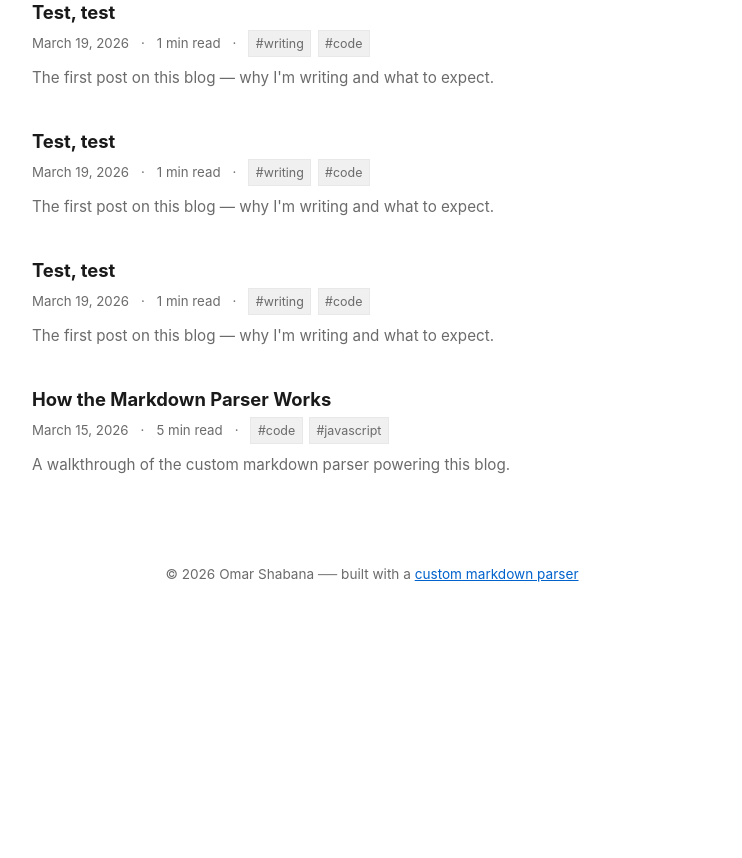
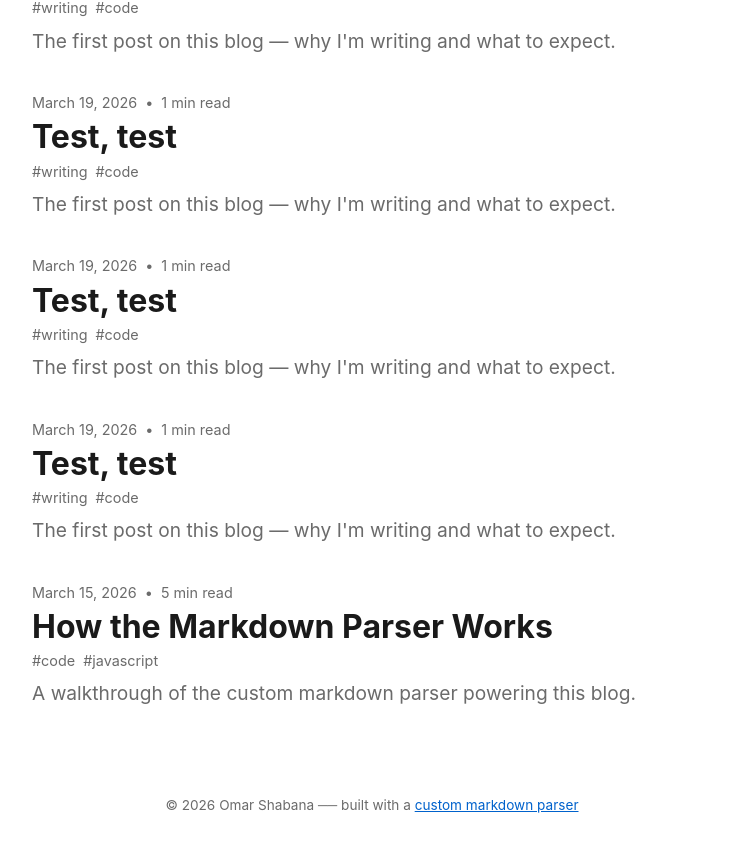
Before and after one commit to Mirohhh/files, a website: page public/posts.html in a window 1280 px wide. Shown: the part 600-1458 px from the top of the page, without its empty margins (268-1010 px from the left). Before the commit the page ends 1227 px from the top, so only its background shows below. Drawn offline with nearby package versions, Linux system fonts and the light colour scheme.

Commit message:
feat: Add new blog posts, generate associated HTML, and update build script and site styling.

```diff
--- a/public/posts.html
+++ b/public/posts.html
@@ -20,92 +20,99 @@
 <main>
     <h1>All Posts</h1>
     <ul class="post-list"><li class="post-item">
+      <div class="meta">
+        <time datetime="2026-03-22T00:00:00.000Z">March 22, 2026</time>
+        <span>•</span>
+        <span>1 min read</span>
+      </div>
       <h2><a href="/posts/tagtest.html">Let's test the tags feature!</a></h2>
-      <div class="item-meta">
-        <!-- <time datetime="..."> is semantic HTML: machine-readable date for SEO/accessibility -->
-        <time datetime="2026-03-22T00:00:00.000Z">March 22, 2026</time>
-        <span>·</span>
-        <span>1 min read</span>
+      <div class="meta">
         <!-- only render the tags section if this post has tags -->
-        <span>·</span><div class="tags"><a class="tag" href="/tags/test.html">#test</a><a class="tag" href="/tags/technical.html">#technical</a><a class="tag" href="/tags/meta.html">#meta</a></div>
+        <div class="tags"><a class="tag" href="/tags/test.html">#test</a><a class="tag" href="/tags/technical.html">#technical</a><a class="tag" href="/tags/meta.html">#meta</a></div>
       </div>
       <!-- description is optional — only show it if it exists in frontmatter -->
       <p>We out here testing the tags feature y'all!</p>
     </li>
 <li class="post-item">
+      <div class="meta">
+        <time datetime="2026-03-19T00:00:00.000Z">March 19, 2026</time>
+        <span>•</span>
+        <span>2 min read</span>
+      </div>
       <h2><a href="/posts/hello-world.html">Hello, World</a></h2>
-      <div class="item-meta">
-        <!-- <time datetime="..."> is semantic HTML: machine-readable date for SEO/accessibility -->
-        <time datetime="2026-03-19T00:00:00.000Z">March 19, 2026</time>
-        <span>·</span>
-        <span>2 min read</span>
+      <div class="meta">
         <!-- only render the tags section if this post has tags -->
-        <span>·</span><div class="tags"><a class="tag" href="/tags/meta.html">#meta</a><a class="tag" href="/tags/writing.html">#writing</a></div>
+        <div class="tags"><a class="tag" href="/tags/meta.html">#meta</a><a class="tag" href="/tags/writing.html">#writing</a></div>
       </div>
       <!-- description is optional — only show it if it exists in frontmatter -->
       <p>The first post on this blog — why I'm writing and what to expect.</p>
     </li>
 <li class="post-item">
+      <div class="meta">
+        <time datetime="2026-03-19T00:00:00.000Z">March 19, 2026</time>
+        <span>•</span>
+        <span>1 min read</span>
+      </div>
       <h2><a href="/posts/test-post.html">Test, test</a></h2>
-      <div class="item-meta">
-        <!-- <time datetime="..."> is semantic HTML: machine-readable date for SEO/accessibility -->
-        <time datetime="2026-03-19T00:00:00.000Z">March 19, 2026</time>
-        <span>·</span>
-        <span>1 min read</span>
+      <div class="meta">
         <!-- only render the tags section if this post has tags -->
-        <span>·</span><div class="tags"><a class="tag" href="/tags/writing.html">#writing</a><a class="tag" href="/tags/code.html">#code</a></div>
+        <div class="tags"><a class="tag" href="/tags/writing.html">#writing</a><a class="tag" href="/tags/code.html">#code</a></div>
       </div>
       <!-- description is optional — only show it if it exists in frontmatter -->
       <p>The first post on this blog — why I'm writing and what to expect.</p>
     </li>
 <li class="post-item">
+      <div class="meta">
+        <time datetime="2026-03-19T00:00:00.000Z">March 19, 2026</time>
+        <span>•</span>
+        <span>1 min read</span>
+      </div>
       <h2><a href="/posts/test2.html">Test, test</a></h2>
-      <div class="item-meta">
-        <!-- <time datetime="..."> is semantic HTML: machine-readable date for SEO/accessibility -->
-        <time datetime="2026-03-19T00:00:00.000Z">March 19, 2026</time>
-        <span>·</span>
-        <span>1 min read</span>
+      <div class="meta">
         <!-- only render the tags section if this post has tags -->
-        <span>·</span><div class="tags"><a class="tag" href="/tags/writing.html">#writing</a><a class="tag" href="/tags/code.html">#code</a></div>
+        <div class="tags"><a class="tag" href="/tags/writing.html">#writing</a><a class="tag" href="/tags/code.html">#code</a></div>
       </div>
       <!-- description is optional — only show it if it exists in frontmatter -->
       <p>The first post on this blog — why I'm writing and what to expect.</p>
     </li>
 <li class="post-item">
+      <div class="meta">
+        <time datetime="2026-03-19T00:00:00.000Z">March 19, 2026</time>
+        <span>•</span>
+        <span>1 min read</span>
+      </div>
       <h2><a href="/posts/test3.html">Test, test</a></h2>
-      <div class="item-meta">
-        <!-- <time datetime="..."> is semantic HTML: machine-readable date for SEO/accessibility -->
-        <time datetime="2026-03-19T00:00:00.000Z">March 19, 2026</time>
-        <span>·</span>
-        <span>1 min read</span>
+      <div class="meta">
         <!-- only render the tags section if this post has tags -->
-        <span>·</span><div class="tags"><a class="tag" href="/tags/writing.html">#writing</a><a class="tag" href="/tags/code.html">#code</a></div>
+        <div class="tags"><a class="tag" href="/tags/writing.html">#writing</a><a class="tag" href="/tags/code.html">#code</a></div>
       </div>
       <!-- description is optional — only show it if it exists in frontmatter -->
       <p>The first post on this blog — why I'm writing and what to expect.</p>
     </li>
 <li class="post-item">
+      <div class="meta">
+        <time datetime="2026-03-19T00:00:00.000Z">March 19, 2026</time>
+        <span>•</span>
+        <span>1 min read</span>
+      </div>
       <h2><a href="/posts/test4.html">Test, test</a></h2>
-      <div class="item-meta">
-        <!-- <time datetime="..."> is semantic HTML: machine-readable date for SEO/accessibility -->
-        <time datetime="2026-03-19T00:00:00.000Z">March 19, 2026</time>
-        <span>·</span>
-        <span>1 min read</span>
+      <div class="meta">
         <!-- only render the tags section if this post has tags -->
-        <span>·</span><div class="tags"><a class="tag" href="/tags/writing.html">#writing</a><a class="tag" href="/tags/code.html">#code</a></div>
+        <div class="tags"><a class="tag" href="/tags/writing.html">#writing</a><a class="tag" href="/tags/code.html">#code</a></div>
       </div>
       <!-- description is optional — only show it if it exists in frontmatter -->
       <p>The first post on this blog — why I'm writing and what to expect.</p>
     </li>
 <li class="post-item">
+      <div class="meta">
+        <time datetime="2026-03-15T00:00:00.000Z">March 15, 2026</time>
+        <span>•</span>
+        <span>5 min read</span>
+      </div>
       <h2><a href="/posts/how-the-parser-works.html">How the Markdown Parser Works</a></h2>
-      <div class="item-meta">
-        <!-- <time datetime="..."> is semantic HTML: machine-readable date for SEO/accessibility -->
-        <time datetime="2026-03-15T00:00:00.000Z">March 15, 2026</time>
-        <span>·</span>
-        <span>5 min read</span>
+      <div class="meta">
         <!-- only render the tags section if this post has tags -->
-        <span>·</span><div class="tags"><a class="tag" href="/tags/code.html">#code</a><a class="tag" href="/tags/javascript.html">#javascript</a></div>
+        <div class="tags"><a class="tag" href="/tags/code.html">#code</a><a class="tag" href="/tags/javascript.html">#javascript</a></div>
       </div>
       <!-- description is optional — only show it if it exists in frontmatter -->
       <p>A walkthrough of the custom markdown parser powering this blog.</p>
--- a/public/style.css
+++ b/public/style.css
@@ -169,10 +169,10 @@ strong {
 ul,
 ol {
     padding-left: 1.6rem;
-    margin-bottom: 1.3rem;
+    margin-bottom: 1.2rem;
 }
 li {
-    margin-bottom: 0.3rem;
+    /* margin-bottom: 0.3rem; */
 }
 hr {
     border: none;
@@ -227,19 +227,19 @@ code {
 /* ── Tag pills ── */
 .tags {
     display: flex;
-    gap: 0.4rem;
+    gap: 0.5rem;
     flex-wrap: wrap;
 }
 .tag {
-    background: var(--tag-bg);
+    /* background: var(--tag-bg); */
     color: var(--muted);
-    padding: 0.1rem 0.4rem;
+    /* padding: 0.1rem 0.4rem; */
     /*border-radius: 999px; /* large value = fully rounded "pill" shape */
     text-decoration: none;
-    font-size: 0.78rem;
+    font-size: 0.9rem;
     font-family: -apple-system, BlinkMacSystemFont, sans-serif;
-    border: 1px solid var(--border);
-    transition: color 0.15s; /* smooth color change on hover */
+    /* border: 1px solid var(--border); */
+    /* transition: color 0.15s;  */
 }
 .tag:hover {
     color: var(--fg);
@@ -258,6 +258,17 @@ code {
     margin-bottom: 2.5rem;
 }
 
+.meta {
+    display: flex;
+    align-items: center;
+    gap: 0.5rem;
+    flex-wrap: wrap; /* wraps gracefully on narrow screens */
+    color: var(--muted);
+    font-size: 0.9rem;
+    font-family: -apple-system, BlinkMacSystemFont, sans-serif;
+    /* margin-bottom: 2.5rem; */
+}
+
 /* ── Homepage post list ── */
 .index-header {
     margin-bottom: 2rem;
@@ -273,7 +284,7 @@ code {
 .post-list {
     list-style: none;
     padding: 0;
-    margin-top: 2rem;
+    margin-top: 1.2rem;
 } /* reset <ul> bullets/indent */
 .post-item {
     padding: 1rem 0;
@@ -283,13 +294,17 @@ code {
     border-top: 0;
 } /* top border on first item */
 .post-item h2 {
-    font-size: 1.15rem;
-    margin: 0 0 0.35rem;
+    font-size: 2rem;
+    margin: 0;
 }
 .post-item h2 a {
     color: var(--fg);
     text-decoration: none;
 } /* title links are fg, not accent */
+.post-item h2 a:hover {
+    text-decoration: underline;
+}
+
 .post-item h2 a:hover {
     color: var(--accent);
 }
@@ -304,9 +319,11 @@ code {
     margin-bottom: 0.5rem;
 }
 .post-item p {
+    margin-top: 0.25rem;
+    margin-bottom: 0;
     color: var(--muted);
-    font-size: 0.95rem;
-    margin: 0;
+    font-size: 1.2rem;
+    /* margin: 0; */
 }
 
 /* ── Tag archive pages ── */
--- a/style.css
+++ b/style.css
@@ -169,10 +169,10 @@ strong {
 ul,
 ol {
     padding-left: 1.6rem;
-    margin-bottom: 1.3rem;
+    margin-bottom: 1.2rem;
 }
 li {
-    margin-bottom: 0.3rem;
+    /* margin-bottom: 0.3rem; */
 }
 hr {
     border: none;
@@ -227,19 +227,19 @@ code {
 /* ── Tag pills ── */
 .tags {
     display: flex;
-    gap: 0.4rem;
+    gap: 0.5rem;
     flex-wrap: wrap;
 }
 .tag {
-    background: var(--tag-bg);
+    /* background: var(--tag-bg); */
     color: var(--muted);
-    padding: 0.1rem 0.4rem;
+    /* padding: 0.1rem 0.4rem; */
     /*border-radius: 999px; /* large value = fully rounded "pill" shape */
     text-decoration: none;
-    font-size: 0.78rem;
+    font-size: 0.9rem;
     font-family: -apple-system, BlinkMacSystemFont, sans-serif;
-    border: 1px solid var(--border);
-    transition: color 0.15s; /* smooth color change on hover */
+    /* border: 1px solid var(--border); */
+    /* transition: color 0.15s;  */
 }
 .tag:hover {
     color: var(--fg);
@@ -258,6 +258,17 @@ code {
     margin-bottom: 2.5rem;
 }
 
+.meta {
+    display: flex;
+    align-items: center;
+    gap: 0.5rem;
+    flex-wrap: wrap; /* wraps gracefully on narrow screens */
+    color: var(--muted);
+    font-size: 0.9rem;
+    font-family: -apple-system, BlinkMacSystemFont, sans-serif;
+    /* margin-bottom: 2.5rem; */
+}
+
 /* ── Homepage post list ── */
 .index-header {
     margin-bottom: 2rem;
@@ -273,7 +284,7 @@ code {
 .post-list {
     list-style: none;
     padding: 0;
-    margin-top: 2rem;
+    margin-top: 1.2rem;
 } /* reset <ul> bullets/indent */
 .post-item {
     padding: 1rem 0;
@@ -283,13 +294,17 @@ code {
     border-top: 0;
 } /* top border on first item */
 .post-item h2 {
-    font-size: 1.15rem;
-    margin: 0 0 0.35rem;
+    font-size: 2rem;
+    margin: 0;
 }
 .post-item h2 a {
     color: var(--fg);
     text-decoration: none;
 } /* title links are fg, not accent */
+.post-item h2 a:hover {
+    text-decoration: underline;
+}
+
 .post-item h2 a:hover {
     color: var(--accent);
 }
@@ -304,9 +319,11 @@ code {
     margin-bottom: 0.5rem;
 }
 .post-item p {
+    margin-top: 0.25rem;
+    margin-bottom: 0;
     color: var(--muted);
-    font-size: 0.95rem;
-    margin: 0;
+    font-size: 1.2rem;
+    /* margin: 0; */
 }
 
 /* ── Tag archive pages ── */
```
Also changed, not shown: build.js (+20 -17 lines), posts/hello-world.md (+0 -2 lines), posts/how-the-parser-works.md (+0 -2 lines), public/index.html (+21 -18 lines), public/posts/hello-world.html (+7 -7 lines), public/posts/how-the-parser-works.html (+7 -7 lines), public/posts/tagtest.html (+6 -5 lines), public/posts/test-post.html (+6 -5 lines), public/posts/test2.html (+6 -5 lines), public/posts/test3.html (+6 -5 lines), public/posts/test4.html (+6 -5 lines), readme.md.
